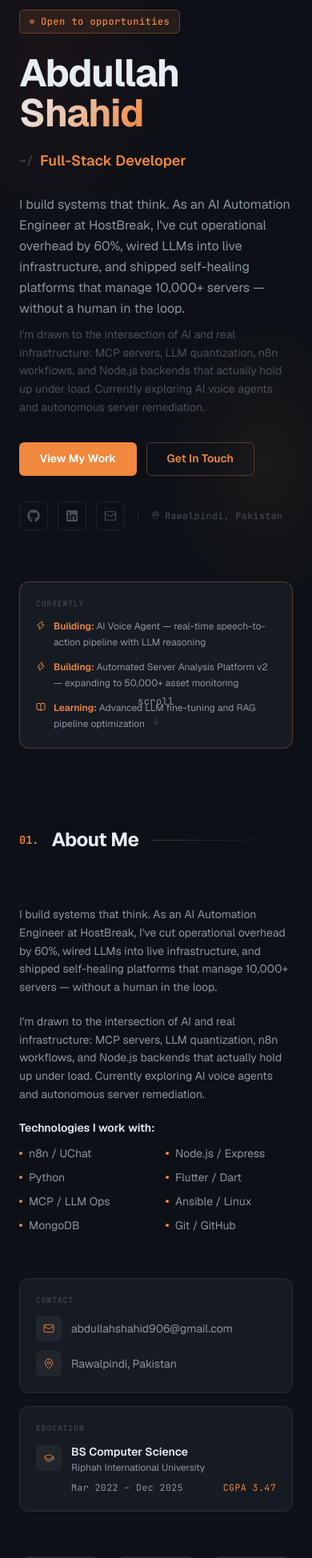
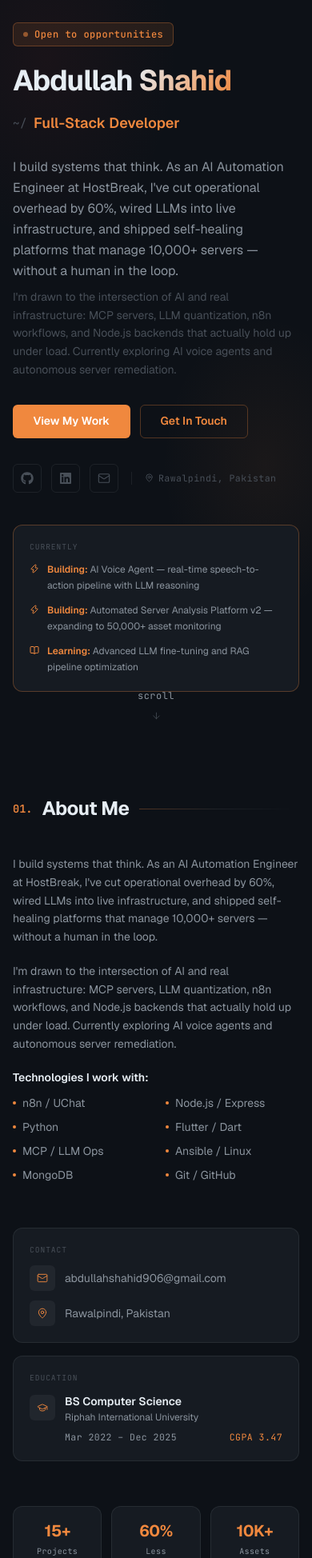
Before and after one commit to Abdullah-1360/Portfolio_web, a Next.js app in the folder portfolio/apps/frontend/: page / in a window 390 px wide. Shown: the part 52-2000 px from the top of the page at 80% size. Built offline with nearby package versions, Linux system fonts and the light colour scheme.

Commit message:
mobile: reduce padding, fix text sizes, fix hardcoded colors, fix experience timeline overflow

```diff
--- a/portfolio/apps/frontend/src/components/AboutSection.tsx
+++ b/portfolio/apps/frontend/src/components/AboutSection.tsx
@@ -101,19 +101,19 @@ export default function AboutSection({ personalInfo, education }: Props) {
       </div>
 
       {/* Stats */}
-      <motion.div variants={fadeUp} className="mt-14 grid grid-cols-3 gap-4">
+      <motion.div variants={fadeUp} className="mt-14 grid grid-cols-3 gap-3">
         {[
-          { v: '15+',  l: 'Projects Shipped' },
-          { v: '60%',  l: 'Overhead Reduced' },
-          { v: '10K+', l: 'Assets Managed' },
+          { v: '15+',  l: 'Projects' },
+          { v: '60%',  l: 'Less Overhead' },
+          { v: '10K+', l: 'Assets' },
         ].map((s) => (
           <div key={s.l}
                className="bg-[var(--card)] border border-[var(--card-border)] rounded-xl
-                          p-5 text-center hover:border-[var(--border-accent)] transition-colors">
-            <div className="text-2xl font-bold text-[var(--accent)] mb-1 tracking-tight">
+                          p-4 text-center hover:border-[var(--border-accent)] transition-colors">
+            <div className="text-xl md:text-2xl font-bold text-[var(--accent)] mb-1 tracking-tight">
               {s.v}
             </div>
-            <div className="mono">{s.l}</div>
+            <div className="mono text-[10px] md:text-xs">{s.l}</div>
           </div>
         ))}
       </motion.div>
--- a/portfolio/apps/frontend/src/components/ContactSection.tsx
+++ b/portfolio/apps/frontend/src/components/ContactSection.tsx
@@ -51,7 +51,7 @@ export default function ContactSection({ personalInfo }: { personalInfo: Persona
         question or just want to say hi, I&apos;ll try my best to get back to you!
       </motion.p>
 
-      <div className="grid md:grid-cols-[1fr_1.7fr] gap-10">
+      <div className="grid md:grid-cols-[1fr_1.7fr] gap-6 md:gap-10">
 
         {/* Info */}
         <motion.div variants={staggerContainer(0.08)} className="space-y-3">
@@ -95,7 +95,7 @@ export default function ContactSection({ personalInfo }: { personalInfo: Persona
 
         {/* Form */}
         <motion.div variants={fadeRight}>
-          <form onSubmit={handleSubmit(onSubmit)} className="card p-7 space-y-4">
+          <form onSubmit={handleSubmit(onSubmit)} className="card p-4 md:p-7 space-y-4">
             <h3 className="font-semibold text-[var(--text)]">Send me a message</h3>
 
             <div className="grid sm:grid-cols-2 gap-4">
--- a/portfolio/apps/frontend/src/components/ExperienceSection.tsx
+++ b/portfolio/apps/frontend/src/components/ExperienceSection.tsx
@@ -47,18 +47,18 @@ export default function ExperienceSection({ experiences }: { experiences: Experi
                                     : 'bg-[var(--bg)] border-[var(--border-accent)]'
                                 }`} />
 
-              <div className="flex flex-col sm:flex-row sm:items-center sm:justify-between gap-1">
-                <div>
+              <div className="flex flex-col gap-0.5">
+                  <div className="flex items-center gap-2 flex-wrap">
                     <span className={`text-sm font-semibold transition-colors ${
                       sel === i ? 'text-[var(--accent)]' : 'text-[var(--text)]'
                     }`}>
                       {e.title}
                     </span>
-                  <span className="text-[var(--text-faint)] text-sm"> @ {e.company}</span>
+                    <span className="text-[var(--text-faint)] text-sm">@ {e.company}</span>
                   </div>
-                <div className="flex items-center gap-3 shrink-0">
-                  <span className="mono">{fmt(e.startDate)} – {fmt(e.endDate)}</span>
-                  <span className="tag">{duration(e.startDate, e.endDate)}</span>
+                  <div className="flex items-center gap-2 flex-wrap">
+                    <span className="mono text-[10px]">{fmt(e.startDate)} – {fmt(e.endDate)}</span>
+                    <span className="tag text-[10px] py-0">{duration(e.startDate, e.endDate)}</span>
                   </div>
                 </div>
             </button>
@@ -74,7 +74,7 @@ export default function ExperienceSection({ experiences }: { experiences: Experi
           animate={{ opacity: 1, y: 0 }}
           exit={{ opacity: 0, y: -10 }}
           transition={{ duration: 0.25 }}
-          className="card p-6"
+          className="card p-4 md:p-6"
         >
           <div className="flex flex-col sm:flex-row sm:items-start sm:justify-between gap-3 mb-5">
             <div>
--- a/portfolio/apps/frontend/src/components/HeroSection.tsx
+++ b/portfolio/apps/frontend/src/components/HeroSection.tsx
@@ -23,9 +23,9 @@ export default function HeroSection({ personalInfo, currently }: Props) {
       variants={staggerContainer(0.1, 0.15)}
       initial="hidden"
       animate="show"
-      className="relative min-h-screen flex items-center z-10 px-6 pt-16"
+      className="relative min-h-[100svh] flex items-center z-10 px-4 md:px-6 pt-20 pb-16"
     >
-      <div className="max-w-6xl mx-auto w-full grid lg:grid-cols-[1fr_380px] gap-16 items-center">
+      <div className="max-w-6xl mx-auto w-full grid lg:grid-cols-[1fr_380px] gap-10 lg:gap-16 items-center">
 
         {/* ── Left: text ── */}
         <div>
@@ -42,7 +42,7 @@ export default function HeroSection({ personalInfo, currently }: Props) {
           {/* Name */}
           <motion.h1
             variants={fadeUp}
-            className="text-5xl md:text-[4.5rem] font-bold tracking-tight mb-4 leading-[1.05]"
+            className="text-4xl sm:text-5xl md:text-[4.5rem] font-bold tracking-tight mb-4 leading-[1.05]"
           >
             <span className="text-[var(--text)]">Abdullah </span>
             <span className="gradient-text">Shahid</span>
--- a/portfolio/apps/frontend/src/components/Navbar.tsx
+++ b/portfolio/apps/frontend/src/components/Navbar.tsx
@@ -40,7 +40,7 @@ export default function Navbar({ personalInfo }: { personalInfo: PersonalInfo })
         <button
           onClick={() => go('home')}
           className="w-9 h-9 rounded-md flex items-center justify-center font-mono font-bold
-                     text-sm text-[#0B1628] bg-[var(--accent)] hover:opacity-90 transition-opacity"
+                     text-sm text-white bg-[var(--accent)] hover:opacity-90 transition-opacity"
         >
           AS
         </button>
--- a/portfolio/apps/frontend/src/components/ProjectsSection.tsx
+++ b/portfolio/apps/frontend/src/components/ProjectsSection.tsx
@@ -33,7 +33,7 @@ export default function ProjectsSection({ projects }: { projects: Project[] }) {
             className={`px-4 py-1.5 text-xs font-semibold mono border rounded-sm
                         transition-colors duration-150 ${
                           active === c
-                            ? 'bg-[var(--accent)] text-[#0B1628] border-[var(--accent)]'
+                            ? 'bg-[var(--accent)] text-white border-[var(--accent)]'
                             : 'border-[var(--border)] text-[var(--text-faint)] hover:border-[var(--border-accent)] hover:text-[var(--accent)]'
                         }`}
           >
--- a/portfolio/apps/frontend/src/components/SectionHeader.tsx
+++ b/portfolio/apps/frontend/src/components/SectionHeader.tsx
@@ -10,7 +10,7 @@ interface Props {
 
 export default function SectionHeader({ number, title }: Props) {
   return (
-    <motion.div variants={fadeLeft} className="flex items-center gap-4 mb-16">
+    <motion.div variants={fadeLeft} className="flex items-center gap-3 md:gap-4 mb-10 md:mb-16">
       <span className="section-num">{number}.</span>
       <h2 className="section-title">{title}</h2>
       <div className="flex-1 h-px bg-gradient-to-r from-[var(--border-accent)]
--- a/portfolio/apps/frontend/src/components/SectionWrapper.tsx
+++ b/portfolio/apps/frontend/src/components/SectionWrapper.tsx
@@ -17,7 +17,7 @@ export default function SectionWrapper({ id, children, className = '' }: Props)
       initial="hidden"
       whileInView="show"
       viewport={{ once: true, amount: 0.08 }}
-      className={`relative z-10 py-24 px-6 ${className}`}
+      className={`relative z-10 py-16 md:py-24 px-4 md:px-6 ${className}`}
     >
       <div className="max-w-5xl mx-auto">{children}</div>
     </motion.section>
--- a/portfolio/apps/frontend/src/components/SkillsSection.tsx
+++ b/portfolio/apps/frontend/src/components/SkillsSection.tsx
@@ -56,7 +56,7 @@ export default function SkillsSection({ skills }: { skills: Skill[] }) {
             className={`px-4 py-1.5 text-xs font-semibold mono border rounded-sm
                         transition-colors duration-150 ${
                           active === c
-                            ? 'bg-[var(--accent)] text-[#0B1628] border-[var(--accent)]'
+                            ? 'bg-[var(--accent)] text-white border-[var(--accent)]'
                             : 'border-[var(--border)] text-[var(--text-faint)] hover:border-[var(--border-accent)] hover:text-[var(--accent)]'
                         }`}
           >
```
Lines whose indentation alone changed are shown as unchanged.
